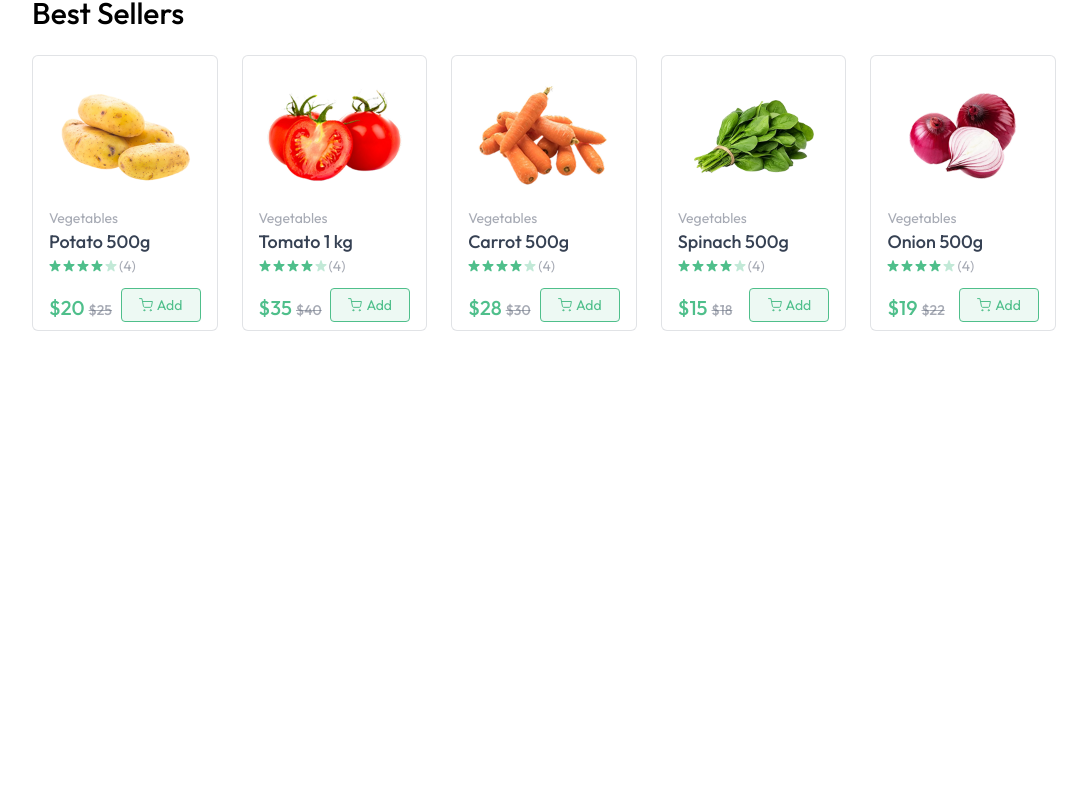
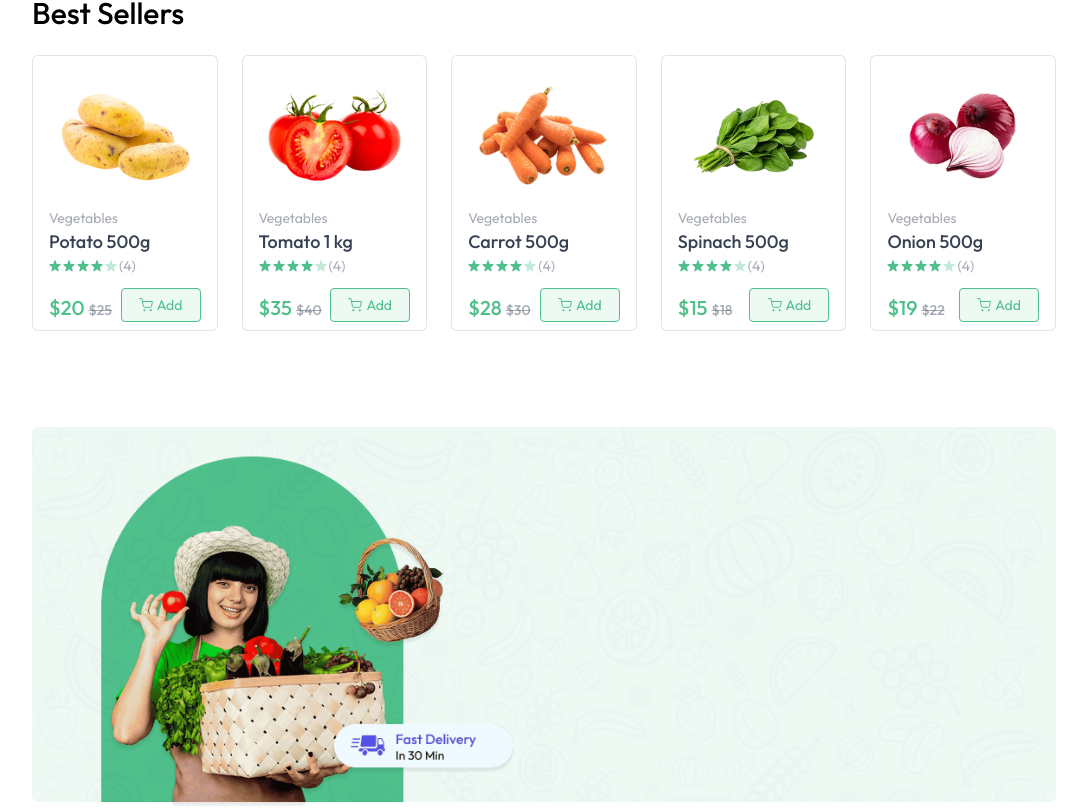
Before and after one commit to showrov4g/Grocery-Delivery-Website, a React (Vite) app in the folder frontend/: page / in a window 1280 px wide. Shown: the part 873-1682 px from the top of the page, without its empty margins (96-1183 px from the left). Before the commit the page ends 1204 px from the top, so only its background shows below. Built offline with nearby package versions, Linux system fonts and the light colour scheme.

Commit message:
making delivary app

```diff
--- a/frontend/src/components/bottomBanner/BottomBanner.jsx
+++ b/frontend/src/components/bottomBanner/BottomBanner.jsx
@@ -1,9 +1,11 @@
 import React from 'react'
+import { assets } from '../../assets/assets'
 
 const BottomBanner = () => {
   return (
-    <div>
-
+    <div className='relative mt-24'>
+        <img src={assets.bottom_banner_image} alt="bottom_banner_image" className='w-full hidden md:block' />
+        <img src={assets.bottom_banner_image_sm} alt="bottom_banner_image" className='w-full md:hidden' />
     </div>
   )
 }
--- a/frontend/src/pages/home/Home.jsx
+++ b/frontend/src/pages/home/Home.jsx
@@ -2,6 +2,7 @@ import React from 'react'
 import MainBanner from '../../components/mainBanner/MainBanner'
 import Category from '../../components/category/Category'
 import BestSeller from '../../components/bestSeller/BestSeller'
+import BottomBanner from '../../components/bottomBanner/BottomBanner'
 
 const Home = () => {
   return (
@@ -9,6 +10,7 @@ const Home = () => {
       <MainBanner />
       <Category/>
       <BestSeller/>
+      <BottomBanner/>
     </div>
   )
 }
```
